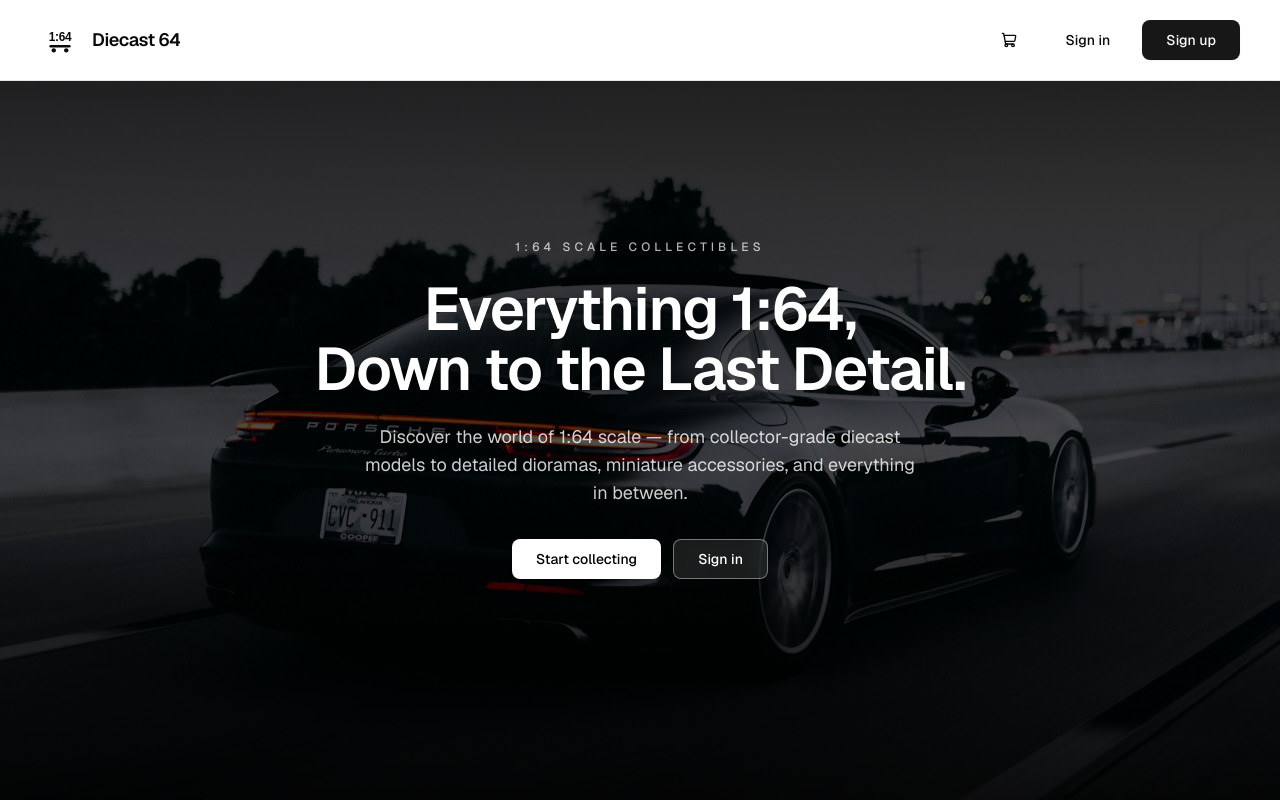
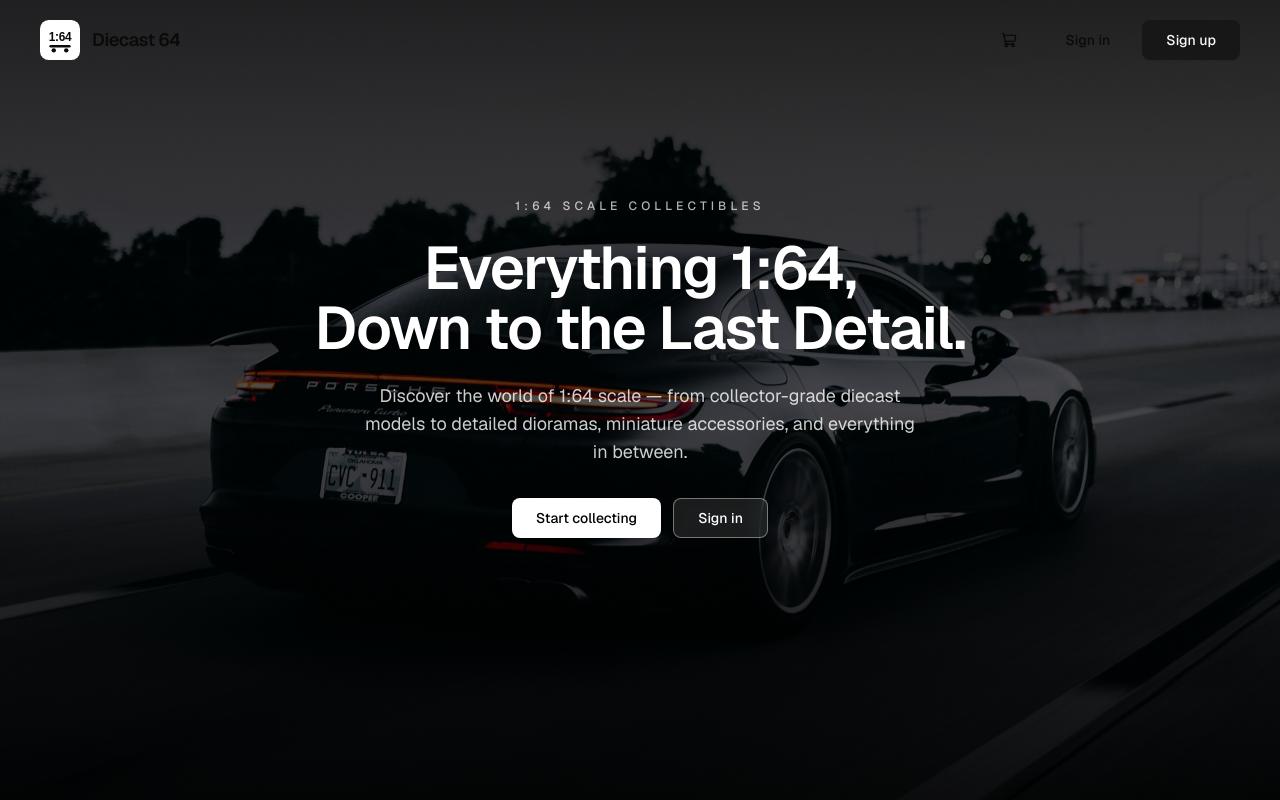
Before and after one commit to usmannaveed1994/store-demo, a Next.js app: page / in a window 1280 px wide. Built offline with nearby package versions, Linux system fonts and the light colour scheme; no server answers.

Commit message:
make site header transparent on home page

```diff
--- a/components/site-header.tsx
+++ b/components/site-header.tsx
@@ -1,3 +1,5 @@
+"use client";
+
 import { Suspense } from "react";
 import Image from "next/image";
 import Link from "next/link";
@@ -5,10 +7,18 @@ import { Show, UserButton } from "@clerk/nextjs";
 
 import { CartIndicator } from "@/components/cart-indicator";
 import { Button } from "@/components/ui/button";
+import { usePathname } from "next/navigation";
+import { cn } from "@/lib/utils";
 
 export function SiteHeader() {
+  const pathname = usePathname();
+  const isHomePage = pathname === "/";
+
   return (
-    <header className="sticky top-0 z-20 flex shrink-0 items-center justify-between gap-4 border-b border-border bg-background/80 px-6 py-5 backdrop-blur-md sm:px-10">
+    <header className={cn("sticky top-0 z-20 flex shrink-0 items-center justify-between gap-4 border-b border-border px-6 py-5 sm:px-10",
+      isHomePage
+          ? "absolute inset-x-0 border-transparent bg-transparent"
+          : "sticky border-border bg-background/80 backdrop-blur-md")}>
       <Link href="/" className="flex items-center gap-3">
         {/* The wordmark already names the brand, so the mark is decorative. */}
         <Image src="/logo.svg" alt="" width={40} height={40} className="size-10" />
```
